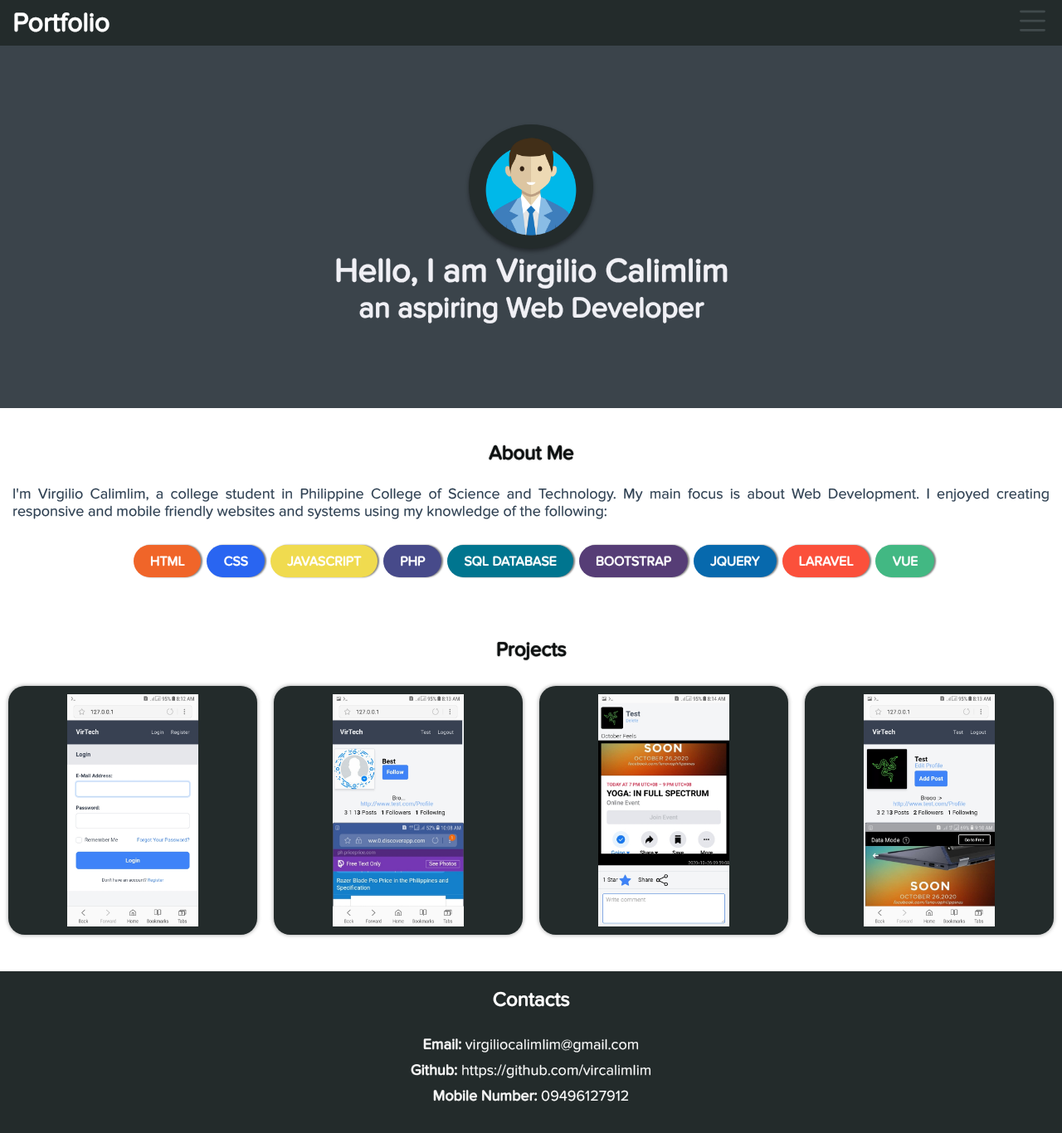
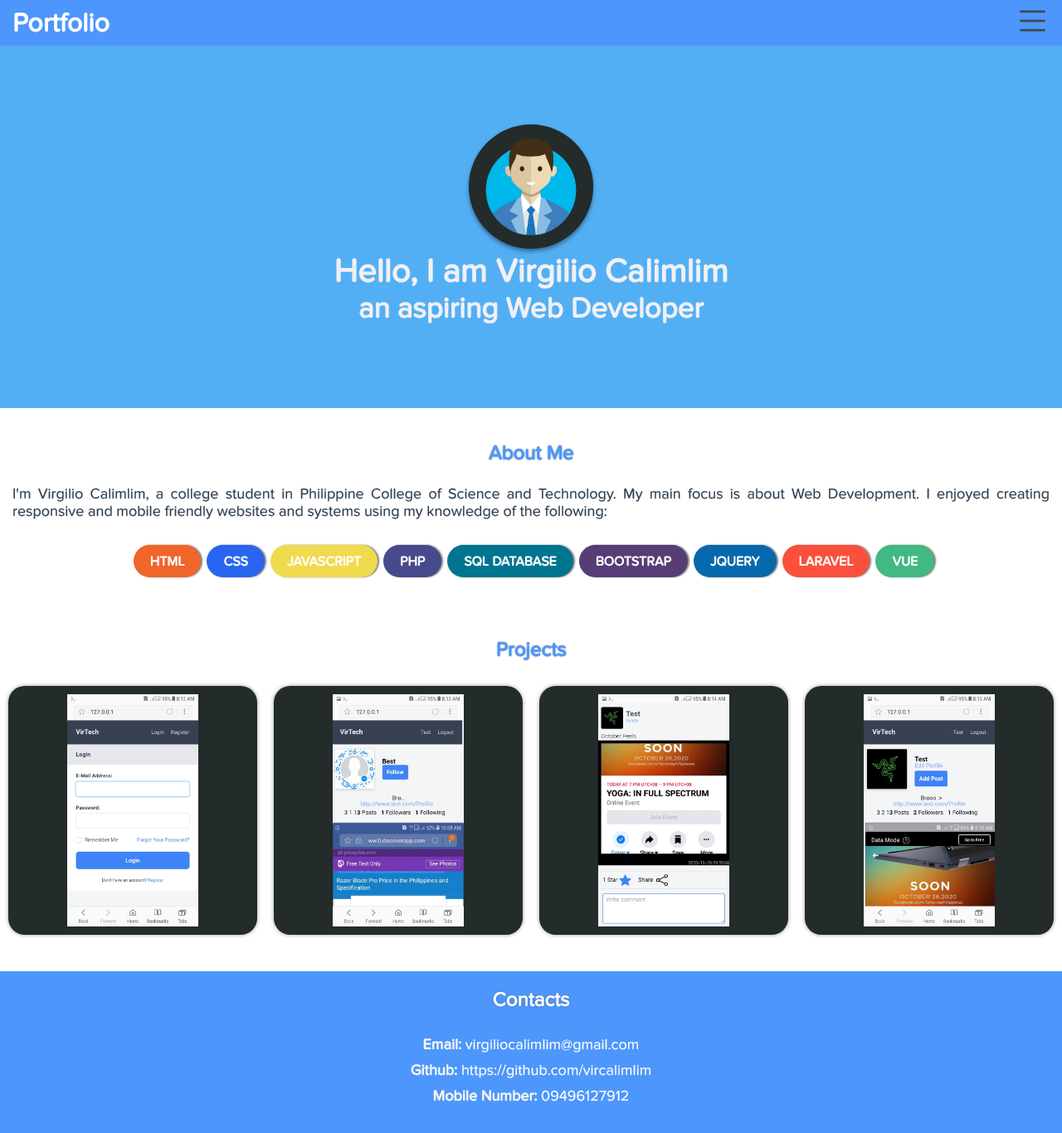
Before and after one commit to vircalimlim/First-Vue-App, a Vue app: page / in a window 1280 px wide. Shown: the top 1366 px of the page at 83% size. Built offline with nearby package versions, Linux system fonts and the light colour scheme; a web font is replaced by a local one.

Commit message:
soft blue design

```diff
--- a/src/components/Navbar.vue
+++ b/src/components/Navbar.vue
@@ -47,7 +47,7 @@
     .bg {
       z-index: 9;
       display: block;
-      background: #232b2b;
+      background: #4d96fb;
       padding: 4px 10px;
       min-height: 3rem;
       width: 100%;
@@ -68,7 +68,7 @@
       color: #414a4c;
       border: none;
       outline: none;
-      background-color: #232b2b;
+      background-color: #4d96fb;
     }
     button:hover {
       color: white;
@@ -98,7 +98,7 @@
       padding: 10px 0;
     }
     li:hover {
-      background-color: #3b444b;
+      background-color: #70baff;
       padding: 10px 10px;
     }
 
--- a/src/components/Personal.vue
+++ b/src/components/Personal.vue
@@ -221,7 +221,7 @@
     h2 {
       text-shadow: 0 0 2px rgba(0,0,0,.4);
       padding: 20px 10px;
-      color: #0e1111;
+      color: #4d96fb;
     }
 
     .intro {
@@ -230,7 +230,7 @@
       flex-wrap: wrap;
       justify-content: center;
       align-items: center;
-      background: #3b444b;
+      background: #53aff4;
       min-height: 40vh;
       padding: 150px 15px 100px 15px;
     }
@@ -353,7 +353,7 @@
       width: 100%;
       padding: 0px 15px;
       min-height: 200px;
-      background: #232b2b;
+      background: #4d96fb;
       color: white;
       margin-top: 40px;
       text-align: left;
```
